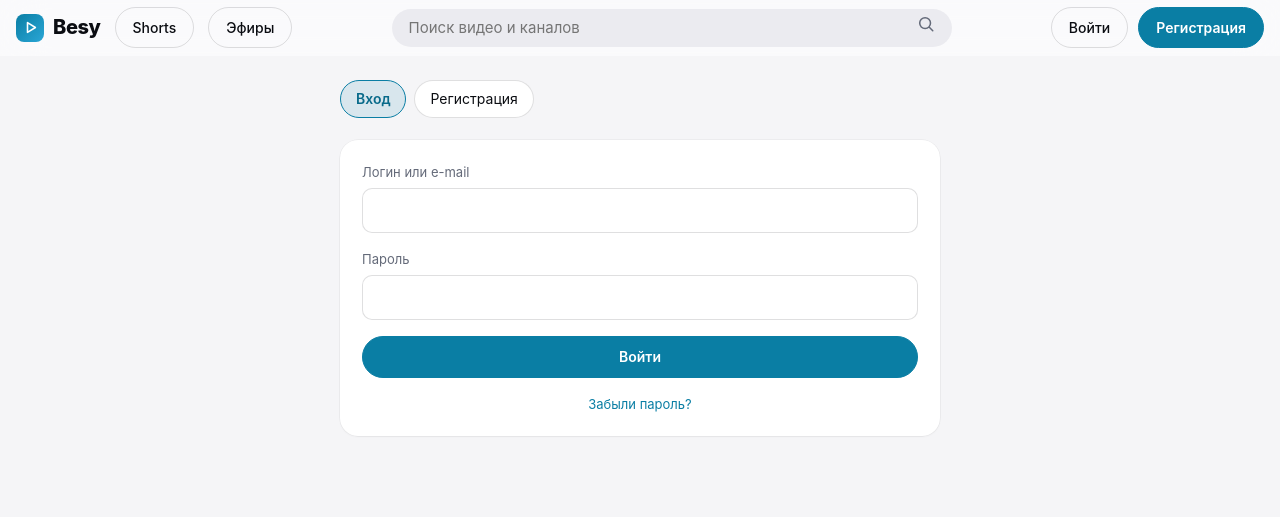
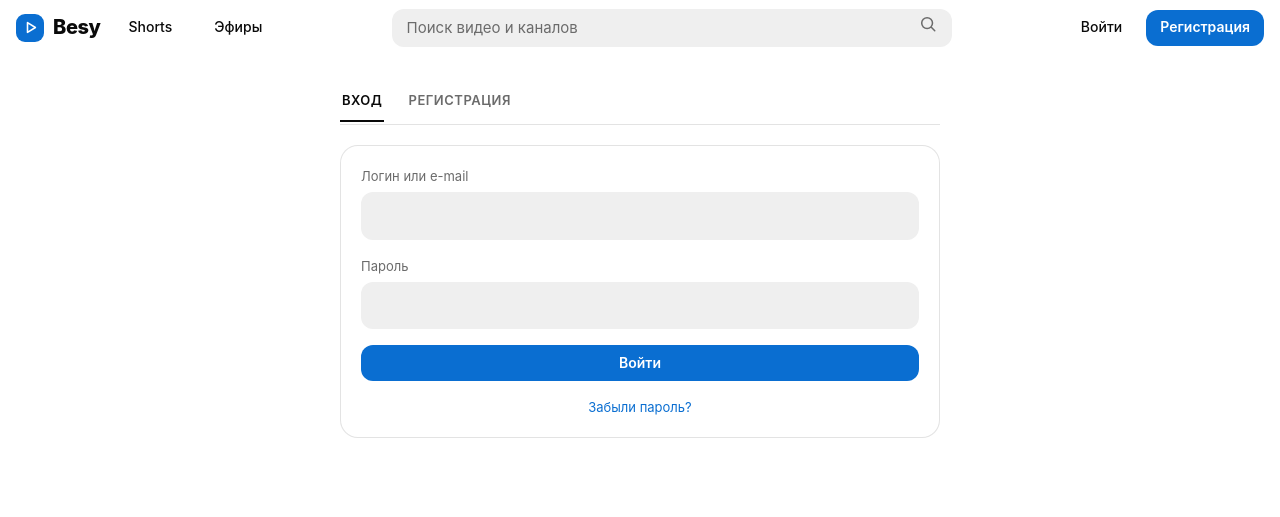
Before and after one commit to Vlauser/Besy, a PHP site: page /auth.html in a window 1280 px wide. Shown: the top 517 px of the page. Run offline with PHP 8.4, Linux system fonts and the light colour scheme.

Commit message:
Take the outlines off everything and let the type do the work
The last pass changed the surfaces and kept the vocabulary, and the vocabulary
was the problem: an outlined pill for every control, an outlined box around
every group, and a cyan gradient behind every avatar. That reads as a form
toolbar, which is the one thing neither iOS nor Instagram looks like — and it
is why the screenshot came back as "not it".

So the components are rebuilt, not retinted:

- **Three buttons and no fourth.** Filled for the action a screen exists for,
  quiet filled for everything else, plain for the rest. None outlined. Icon
  buttons are round, because that is the shape of a thumb.
- **Tabs are text with a rule under the active one.** Four pills made four
  equal-weight buttons out of what is one choice; the underline shows the
  choice.
- **Fields are filled shapes**, not boxes drawn around empty space.
- **Avatars without a picture are a letter on a neutral disc.** The cyan
  gradient made every channel that had not uploaded anything the loudest thing
  on the page.
- **The palette went monochrome**, with one blue for what can be touched and
  red still reserved for on-air. White page, true black in dark.

The black pill floating on the empty banner — the thing that was actually
pointed at — was a colour picked for a dark banner sitting on a light one. All
three artwork controls are glass now, so they read on any picture and on none.
The same mistake was in the tab bar, where the middle button was a solid black
brick; it is a glyph like its neighbours.

Then the sweep found one I had just made: `.btn-primary` in dark measured
2.52:1, because the blue that reads as a link on black is too light to carry
white text. There are two blues now — one for text, one for fills — and every
filled control uses the second. The sweep runs every page in both themes at
both widths and checks the contrast of every text node against what is
actually behind it; what is left is two false positives on the player, where
the flagged element is a container and the visible text inside it is white.

All seven suites pass.

Co-Authored-By: Claude Opus 5 <noreply@anthropic.com>
Claude-Session: https://claude.ai/code/session_017r7QpZvm6W7dXBrQc5PYYL

```diff
--- a/public/css/style.css
+++ b/public/css/style.css
@@ -30,19 +30,22 @@
   color-scheme: light dark;
 
   /* ground → panel → raised panel */
-  --bg: #f5f5f7;
+  --bg: #ffffff;
   --bg-elevated: #ffffff;
-  --bg-hover: #ebebf0;
-  --border: rgba(9, 11, 16, .13);
-  --border-soft: rgba(9, 11, 16, .07);
-
-  --text: #0b0d12;
-  --text-dim: #646a79;
+  --bg-hover: #efefef;
+  --border: rgba(0, 0, 0, .11);
+  --border-soft: rgba(0, 0, 0, .06);
+
+  --text: #0a0a0a;
+  --text-dim: #6b6b6b;
 
   /* interactive */
-  --accent: #0a7ea4;
-  --accent-hover: #086a8a;
-  --accent-soft: rgba(10, 126, 164, .12);
+  /* Two blues, because one cannot do both jobs: --accent is read as text on
+     the page, --accent-fill is the ground white text sits on. */
+  --accent: #0a6ed1;
+  --accent-fill: #0a6ed1;
+  --accent-hover: #0b63b8;
+  --accent-soft: rgba(10, 110, 209, .10);
   --accent-ink: #ffffff;
 
   /* state — each means one thing and nothing else */
@@ -299,11 +305,12 @@ body.scrolled .header {
   flex-shrink: 0;
 }
 
+/* The mark is the one solid shape in the chrome; everything else is a glyph. */
 .logo-mark {
   width: 28px;
   height: 28px;
-  border-radius: 8px;
-  background: linear-gradient(135deg, var(--accent), #2aa6d6);
+  border-radius: 9px;
+  background: var(--accent-fill);
   display: grid;
   place-items: center;
   color: var(--accent-ink);
@@ -318,34 +325,36 @@ body.scrolled .header {
   margin: 0 auto;
 }
 
-/* One filled pill, not two boxes welded together. */
+/* One filled field with the magnifier inside it. */
 .search input {
   flex: 1;
   min-width: 0;
   height: 38px;
-  padding: 0 16px;
+  padding: 0 14px;
   background: var(--bg-hover);
   border: 1px solid transparent;
   border-right: none;
-  border-radius: var(--radius-pill) 0 0 var(--radius-pill);
+  border-radius: var(--radius-sm) 0 0 var(--radius-sm);
+  color: var(--text);
   outline: none;
 }
+.search input::placeholder { color: var(--text-dim); }
 
 .search button {
   height: 38px;
-  padding: 0 16px;
+  padding: 0 14px;
   background: var(--bg-hover);
   border: 1px solid transparent;
   border-left: none;
-  border-radius: 0 var(--radius-pill) var(--radius-pill) 0;
+  border-radius: 0 var(--radius-sm) var(--radius-sm) 0;
   color: var(--text-dim);
   cursor: pointer;
 }
+.search button:hover { color: var(--text); }
 
 .search:focus-within input,
 .search:focus-within button { border-color: var(--accent); }
 
-.search button:hover { background: var(--accent); border-color: var(--accent); color: var(--accent-ink); }
 
 .header-actions { display: flex; align-items: center; gap: 10px; flex-shrink: 0; }
 
@@ -370,8 +379,9 @@ h2 { font-size: 18px; margin: 0 0 14px; }
 /* A filter strip scrolls sideways rather than growing a second line. */
 .tabs {
   display: flex;
-  gap: 8px;
+  gap: 22px;
   margin-bottom: 20px;
+  border-bottom: 1px solid var(--border);
   overflow-x: auto;
   scrollbar-width: none;
   padding-bottom: 2px;
@@ -379,55 +389,83 @@ h2 { font-size: 18px; margin: 0 0 14px; }
 .tabs::-webkit-scrollbar { display: none; }
 .tabs .tab { flex: 0 0 auto; }
 
+/*
+ * Tabs are text with a rule under the active one, not a row of pills. Pills
+ * made four equal-weight buttons out of what is one choice, and the choice is
+ * what the underline shows.
+ */
 .tab {
-  padding: 7px 15px;
-  background: var(--bg-elevated);
-  border: 1px solid var(--border);
-  border-radius: 999px;
+  padding: 10px 2px;
+  background: none;
+  border: none;
+  border-bottom: 2px solid transparent;
+  border-radius: 0;
+  color: var(--text-dim);
   cursor: pointer;
-  font-size: 14px;
-}
-
-.tab:hover { background: var(--bg-hover); }
-.tab.active {
-  background: var(--accent-soft);
-  border-color: var(--accent);
-  color: var(--accent-hover);
+  font-size: 13px;
   font-weight: 600;
-}
+  letter-spacing: .04em;
+  text-transform: uppercase;
+  transition: color var(--fast) linear, border-color var(--fast) linear;
+}
+
+.tab:hover { color: var(--text); }
+.tab.active { color: var(--text); border-bottom-color: var(--text); }
 
 /* ------------------------------------------------------------------ button */
 
+/*
+ * Three kinds of button and no fourth: a filled one for the action a screen
+ * exists for, a quiet filled one for everything else, and a plain one that is
+ * only its label. None of them is outlined — an outline on every control is
+ * what made this look like a form toolbar rather than an app, and it is the
+ * one thing neither iOS nor Instagram does.
+ */
 .btn {
   display: inline-flex;
   align-items: center;
   justify-content: center;
-  gap: 8px;
-  padding: 9px 17px;
-  background: var(--bg-elevated);
-  border: 1px solid var(--border);
-  border-radius: 999px;
+  gap: 7px;
+  min-height: 36px;
+  padding: 8px 14px;
+  background: var(--bg-hover);
+  border: none;
+  border-radius: var(--radius-sm);
+  color: var(--text);
   cursor: pointer;
   font-size: 14px;
-  font-weight: 500;
-  transition: background var(--fast) var(--spring), border-color var(--fast) linear,
+  font-weight: 600;
+  line-height: 1.2;
+  transition: background var(--fast) linear, opacity var(--fast) linear,
               transform 120ms var(--spring);
 }
 
 /* A press should feel like a press: the control gives, then springs back. */
 .btn:active { transform: scale(.96); }
-
-.btn:hover { background: var(--bg-hover); }
-.btn:active { transform: scale(.97); }
-.btn:disabled { opacity: .5; cursor: not-allowed; }
-/* Dark ink on the trace cyan: white on this hue fails contrast at 14px. */
-.btn-primary { background: var(--accent); border-color: var(--accent); color: var(--accent-ink); font-weight: 600; }
-.btn-primary:hover { background: var(--accent-hover); border-color: var(--accent-hover); }
-.btn-ghost { background: transparent; }
+.btn:hover { background: color-mix(in srgb, var(--bg-hover) 82%, var(--text)); }
+.btn:disabled { opacity: .45; cursor: not-allowed; }
+
+.btn-primary { background: var(--accent-fill); color: var(--accent-ink); }
+.btn-primary:hover { filter: brightness(1.1); }
+
+/* Plain: a label with a hit area. The fill appears only under the pointer. */
+.btn-ghost { background: transparent; font-weight: 500; }
+.btn-ghost:hover { background: var(--bg-hover); }
+
+/* Icon-only controls are round, because that is the shape of a thumb. */
+.btn-icon {
+  width: 36px;
+  min-height: 36px;
+  padding: 0;
+  border-radius: 50%;
+  background: transparent;
+  color: var(--text);
+}
+.btn-icon:hover { background: var(--bg-hover); }
 
 /* Destructive actions borrow the tally red only on hover, at the moment of
    commitment — never as a resting state, where it would compete with on-air. */
-.btn-danger:hover { background: var(--tally-soft); border-color: var(--tally); color: var(--tally); }
+.btn-danger:hover { background: var(--tally-soft); color: var(--tally); }
 .btn-block { width: 100%; }
 .btn.active { background: var(--accent-soft); border-color: var(--accent); color: var(--accent-hover); }
 
@@ -876,23 +930,28 @@ textarea:focus-visible,
 .thumb-option:hover { border-color: var(--border); }
 .thumb-option.is-active { border-color: var(--accent); color: var(--text); }
 
+/* A field is a filled shape, not a box drawn around empty space. */
 .input, textarea.input, select.input {
   width: 100%;
-  padding: 10px 13px;
+  padding: 11px 14px;
+  background: var(--bg-hover);
+  border: 1px solid transparent;
+  border-radius: var(--radius-sm);
+  color: var(--text);
+  outline: none;
+  transition: border-color var(--fast) linear, background var(--fast) linear;
+}
+
+.input::placeholder { color: var(--text-dim); }
+.input:focus { border-color: var(--accent); background: var(--bg-elevated); }
+textarea.input { resize: vertical; min-height: 96px; }
+
+/* A panel is a group, and a hairline is enough to say so. */
+.panel {
   background: var(--bg-elevated);
   border: 1px solid var(--border);
-  border-radius: 10px;
-  outline: none;
-}
-
-.input:focus { border-color: var(--accent); }
-textarea.input { resize: vertical; min-height: 96px; }
-
-.panel {
-  background: var(--bg-elevated);
   border-radius: var(--radius);
-  padding: 22px;
-  box-shadow: 0 0 0 .5px var(--border-soft), 0 1px 2px rgba(9, 11, 16, .04);
+  padding: 20px;
 }
 
 code {
```
Also changed, not shown: other parts of public/css/style.css (+121 -92 lines).
